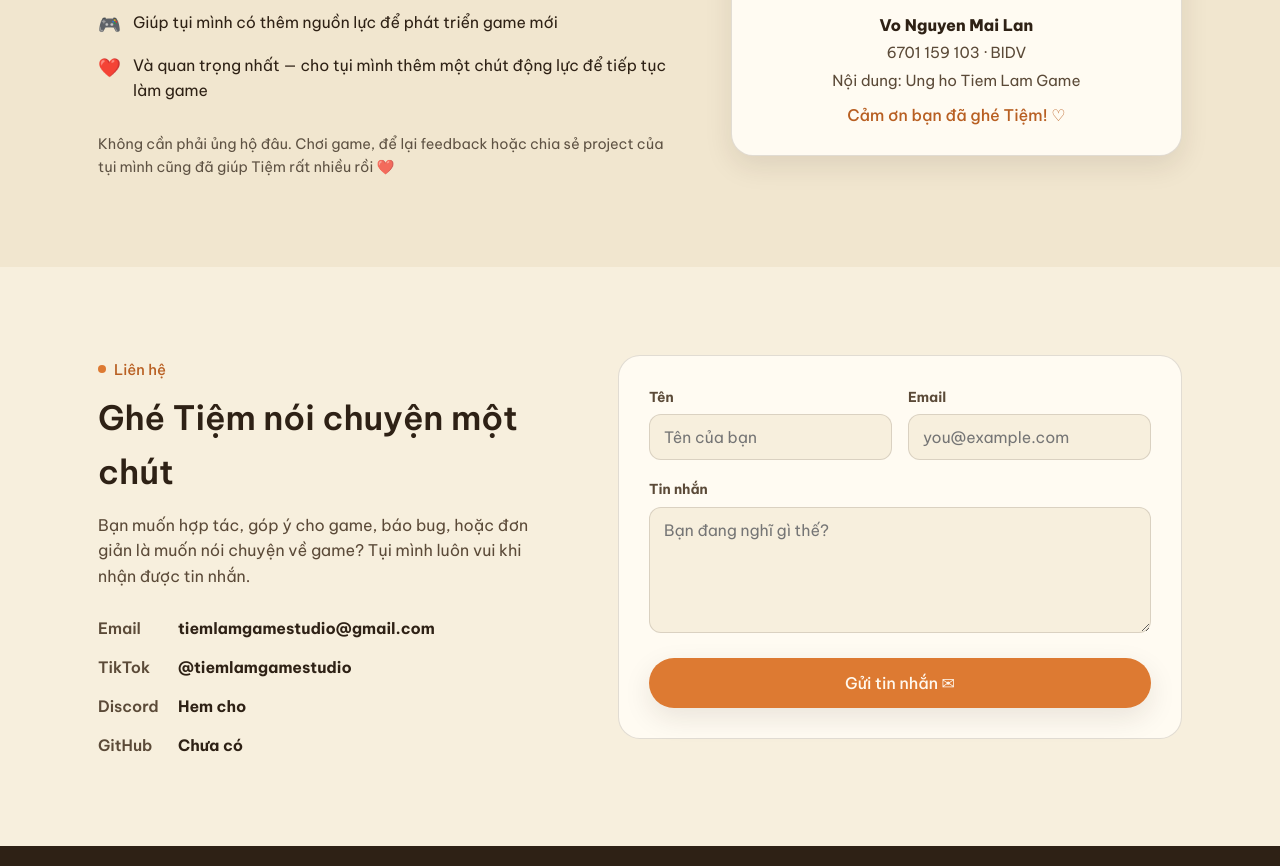
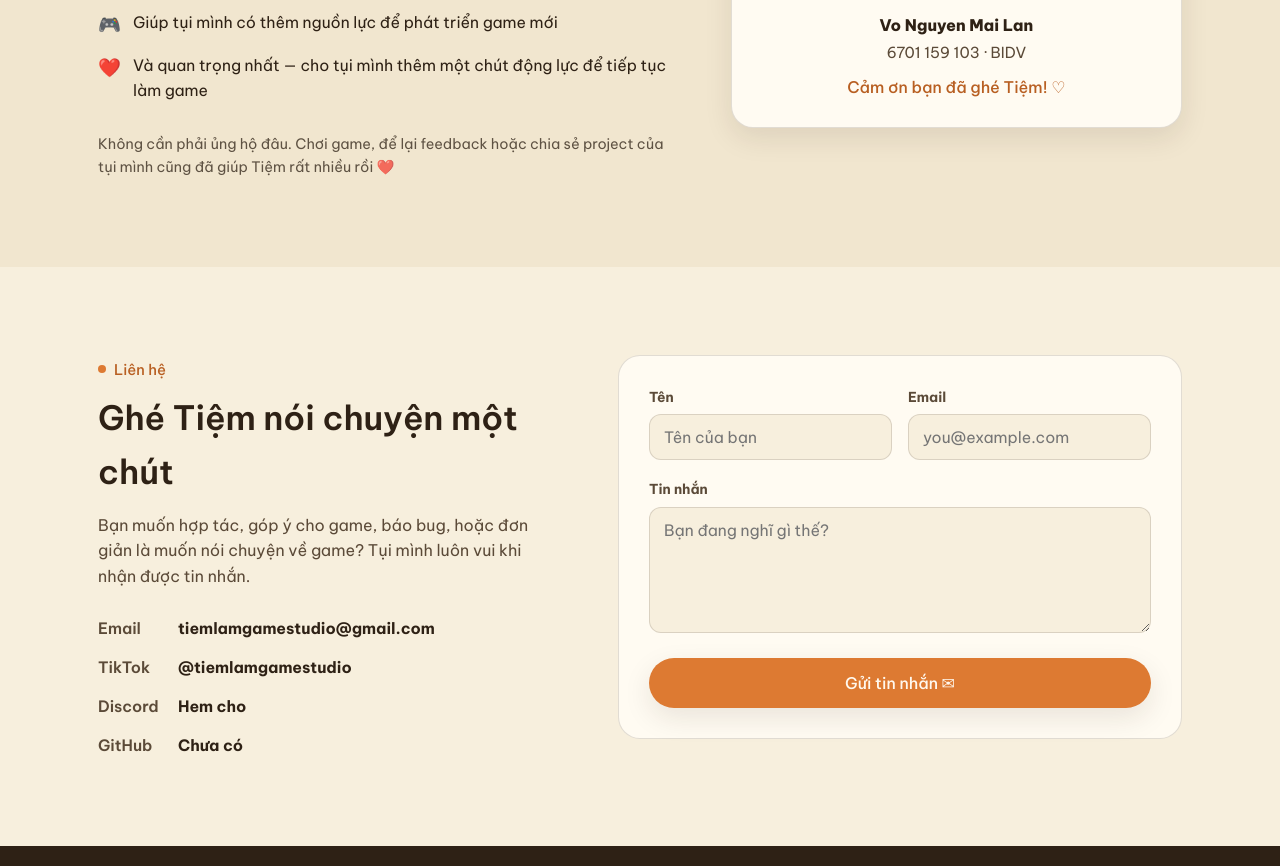
Before and after one commit to NickelodeanUzumaki/tiemlamgame, a plain HTML site: page index.html in a window 1280 px wide. Shown: the part 3738-4604 px from the top of the page. Drawn offline with Linux system fonts and the light colour scheme.

Commit message:
Update index.html

```diff
--- a/index.html
+++ b/index.html
@@ -298,7 +298,6 @@
                 <p class="qr-note">Quét mã QR để ủng hộ Tiệm Làm Game</p>
                 <p class="bank-name">Vo Nguyen Mai Lan</p>
                 <p class="bank-acct">6701 159 103 · BIDV</p>
-                <p class="bank-acct" style="margin-top:-6px;">Nội dung: Ung ho Tiem Lam Game</p>
                 <p class="bank-thanks">Cảm ơn bạn đã ghé Tiệm! ♡</p>
             </div>
         </div>
```
